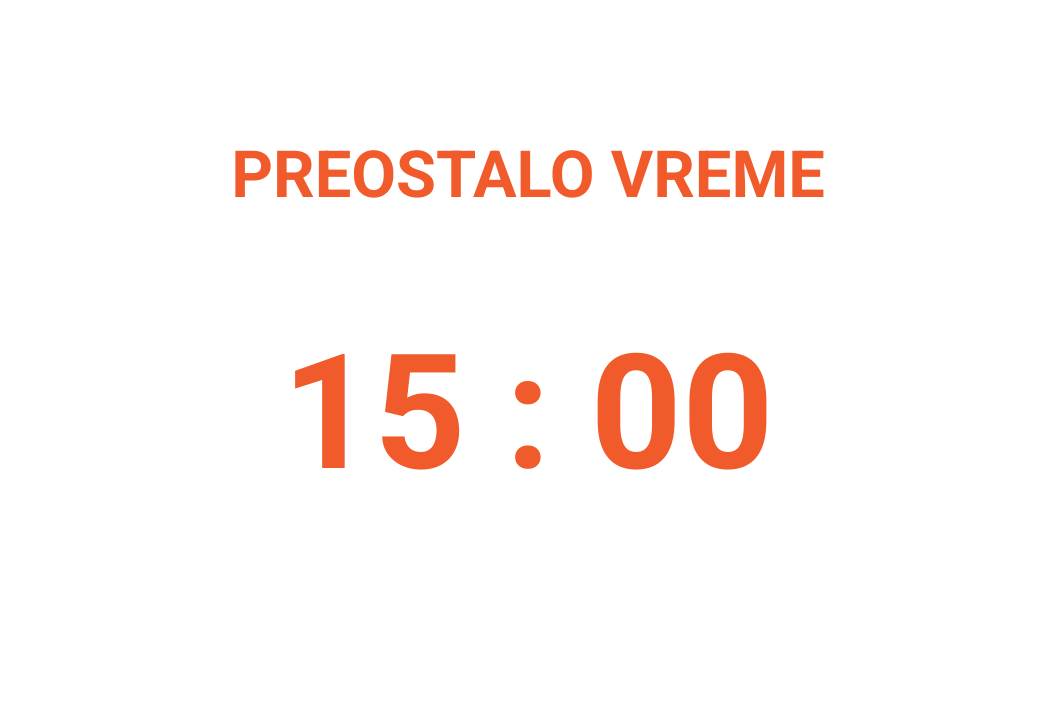
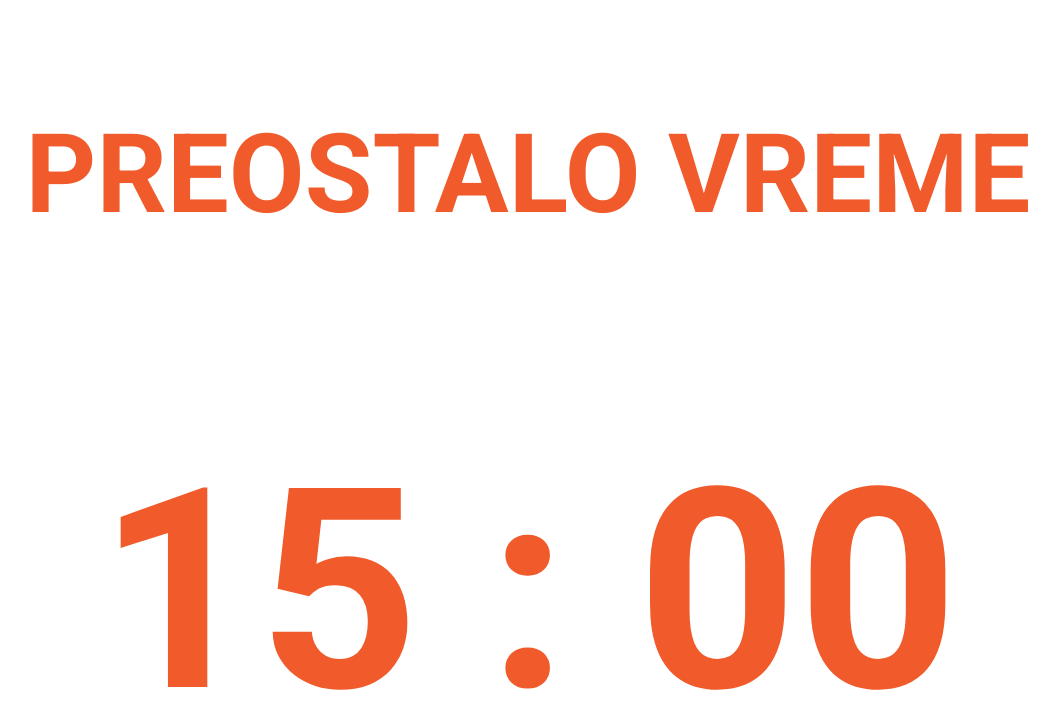
Before and after one commit to tol3ador/star-conference, a React (Create React App) app: page /timer/15 in a window 1280 px wide. Shown: the top 728 px of the page, without its empty margins (112-1171 px from the left). Built offline with nearby package versions, Linux system fonts and the light colour scheme.

Commit message:
added bigger letters, removed selecting text and added pointer cursor

```diff
--- a/src/Timer.js
+++ b/src/Timer.js
@@ -8,7 +8,7 @@
         super(props);
         this.state = {
             timeLeft: this.props.match.params.duration*60000,
-            running: false,
+            paused: true,
         }
 
         this.tick = this.tick.bind(this);
@@ -18,7 +18,7 @@
     startCountdown(){
         this.tick();
         this.setState({
-            running: true,
+            paused: false,
         })
     }
 
--- a/src/styles/styles.css
+++ b/src/styles/styles.css
@@ -189,6 +189,13 @@
     vertical-align: middle;
     display: table-cell;
     margin: 0 auto;
+    -webkit-touch-callout: none;
+    -webkit-user-select: none;
+    -khtml-user-select: none;
+    -moz-user-select: none;
+    -ms-user-select: none;
+    user-select: none;
+    cursor: pointer;
 }
 
 .no-decoration {
@@ -199,15 +206,15 @@
 
 .timer-main-text {
     font-family: 'Roboto', sans-serif;
-    font-size: 65px;
+    font-size: 110px;
 }
 
 .timer-additional-text {
     font-family: 'Roboto', sans-serif;
-    font-size: 40px;
+    font-size: 65px;
 }
 
 .timer-numbers {
     font-family: 'Roboto', sans-serif;
-    font-size: 160px;
+    font-size: 280px;
 }
```
